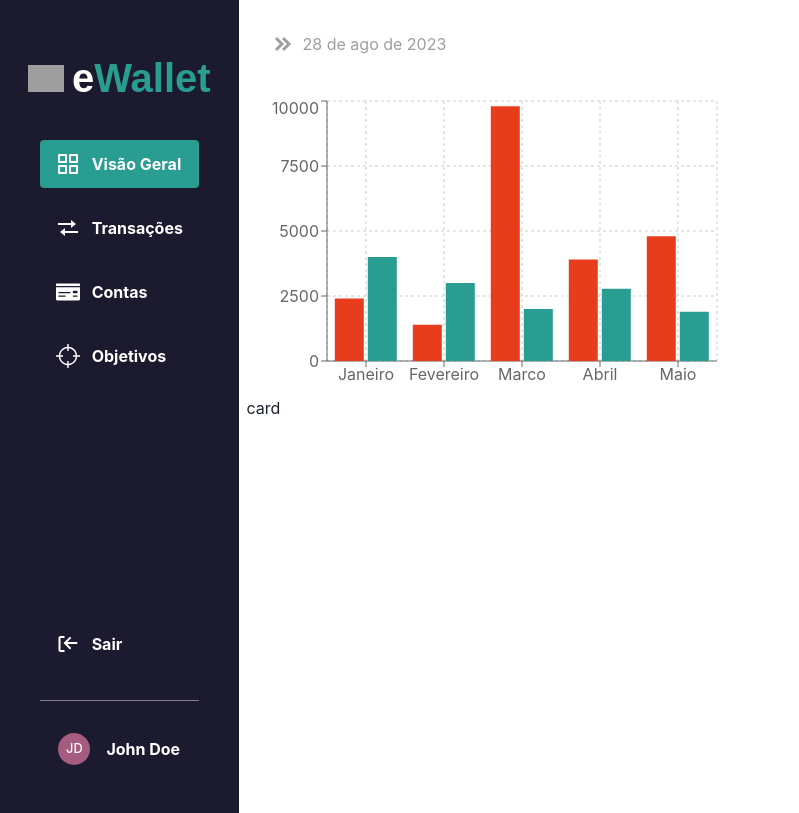
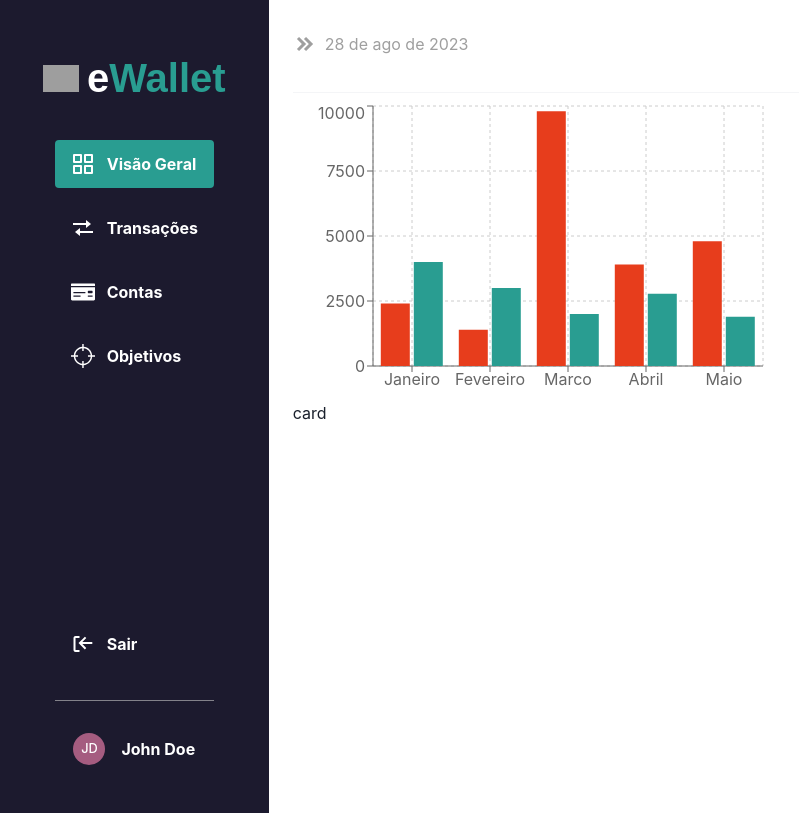
Before and after one commit to 3salles/eWallet-front, a React (Vite) app: page /home/overview in a window 1280 px wide. Shown: the whole page, without its empty margins (0-799 px from the left). Built offline with nearby package versions, Linux system fonts and the light colour scheme; grey boxes are pictures that could not be loaded.

Commit message:
:lipstick: Fix: Add border color

```diff
--- a/src/components/organisms/Header/defaultHeader.tsx
+++ b/src/components/organisms/Header/defaultHeader.tsx
@@ -11,12 +11,15 @@ export const DefaultHeader = () => {
   return (
     <HStack
       bg={["purple.900", "transparent"]}
-      px={[6]}
-      py={[4, 8]}
+      px={[6, 0]}
+      py={[4, 0]}
       justifyContent={["space-between", "flex-start"]}
+      borderBottom={["none", "1px"]}
+      w="100%"
+      style={{ borderBottomColor: "#F4F5F7" }}
     >
       <MenuDrawer />
-      <HStack>
+      <HStack pb={9}>
         <Icon name="chevron" color={["gray.0", "gray.500"]} />
         <Text color={["gray.0", "gray.500"]}>{date}</Text>
       </HStack>
--- a/src/components/organisms/Sidebar/index.tsx
+++ b/src/components/organisms/Sidebar/index.tsx
@@ -6,7 +6,7 @@ import { Logo } from "@/components/molecules/Logo";
 
 export const Sidebar = () => {
   return (
-    <VStack as="aside" bg="purple.900" px={7} py={12} spacing={8}>
+    <VStack as="aside" bg="purple.900" px={7} py={12} spacing={8} w="328px">
       <Logo />
       <VStack spacing={[40, 60]}>
         <MenuLink />
--- a/src/components/templates/AppTemplate.tsx
+++ b/src/components/templates/AppTemplate.tsx
@@ -5,12 +5,12 @@ import { Header } from "../organisms/Header";
 
 export const AppTemplate = ({ children }: { children: ReactNode }) => {
   return (
-    <Stack flexDir={["column", "row"]} as="article" h="100%">
+    <Stack flexDir={["column", "row"]} as="article" h="100%" spacing={0}>
       <Hide breakpoint="(max-width: 780px)">
         <Sidebar />
       </Hide>
 
-      <Stack as="section">
+      <Stack as="section" w="100%" px={[0, 6]} py={[0, 8]}>
         <Header type="default" />
         {children}
       </Stack>
```
